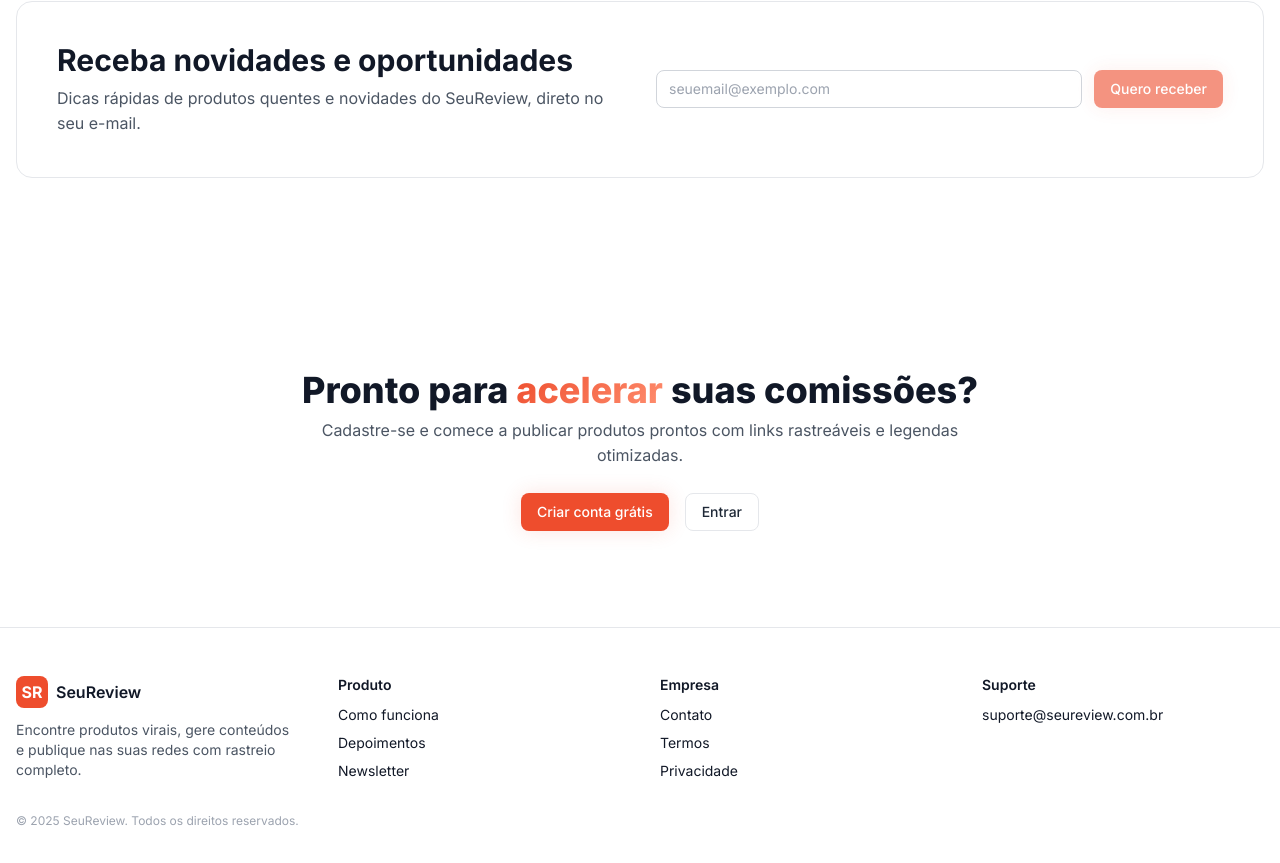
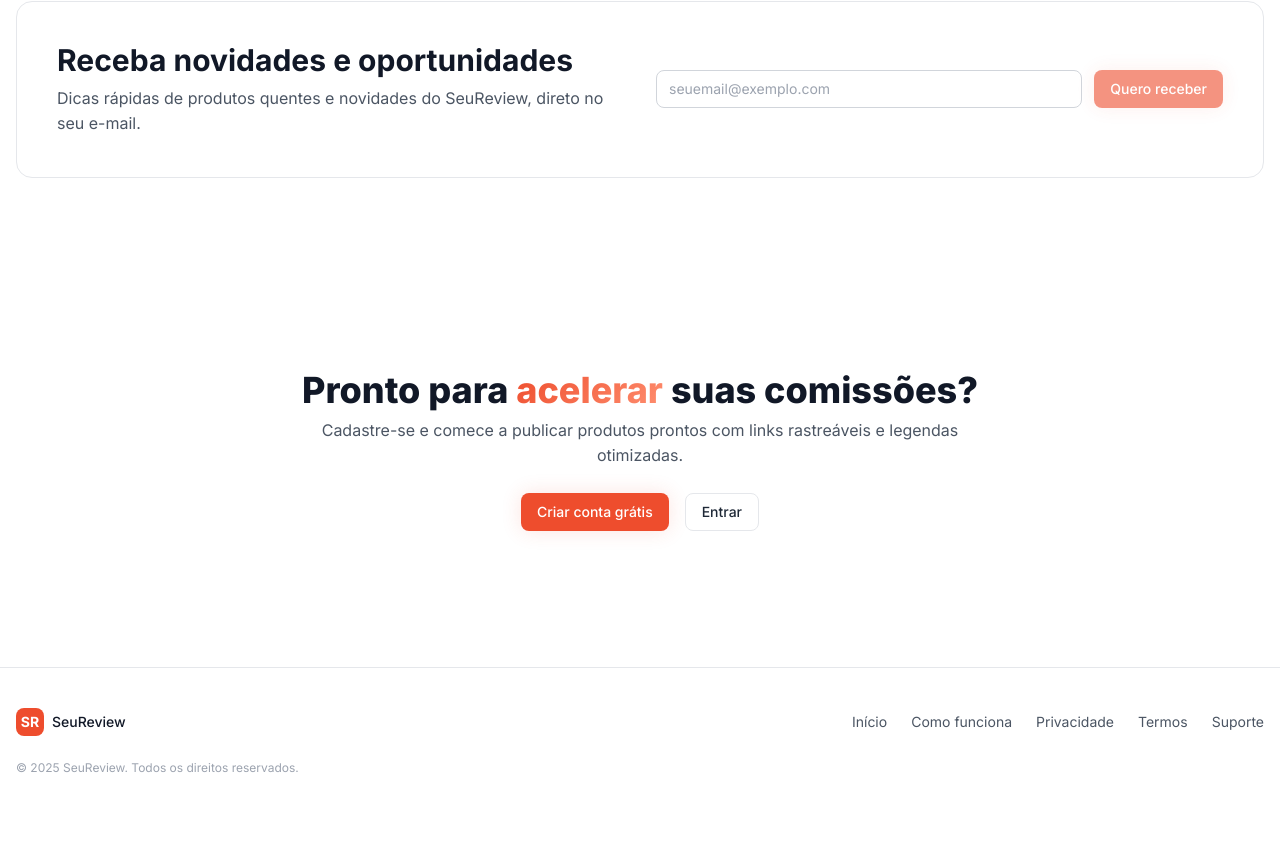
Before and after one commit to marciobever/seureview.com.br, a Next.js app: page / in a window 1280 px wide. Shown: the part 1057-1920 px from the top of the page. After the commit the page ends 1873 px from the top, so only its background shows below. Built offline with nearby package versions, Linux system fonts and the light colour scheme; no server answers.

Commit message:
Update Footer.tsx

```diff
--- a/components/Footer.tsx
+++ b/components/Footer.tsx
@@ -1,48 +1,27 @@
 import Link from 'next/link';
 
 export default function Footer() {
-  const year = new Date().getFullYear();
   return (
-    <footer className="border-t bg-white">
-      <div className="max-container py-12">
-        <div className="grid gap-10 md:grid-cols-4">
-          <div>
-            <div className="flex items-center gap-2">
-              <span className="inline-flex h-8 w-8 items-center justify-center rounded-lg bg-[#EE4D2D] text-white font-bold">SR</span>
-              <span className="font-semibold text-gray-900">SeuReview</span>
-            </div>
-            <p className="mt-3 text-sm text-gray-600">
-              Encontre produtos virais, gere conteúdos e publique nas suas redes com rastreio completo.
-            </p>
+    <footer className="border-t mt-10">
+      <div className="mx-auto max-w-7xl px-4 py-10 text-sm text-gray-600">
+        <div className="flex flex-col md:flex-row md:items-center md:justify-between gap-6">
+          <div className="flex items-center gap-2">
+            <span className="inline-flex h-7 w-7 items-center justify-center rounded-lg bg-[#EE4D2D] text-white font-bold">SR</span>
+            <span className="font-medium text-gray-900">SeuReview</span>
           </div>
 
-          <nav aria-label="Produto" className="text-sm">
-            <h4 className="font-semibold text-gray-900">Produto</h4>
-            <ul className="mt-3 space-y-2">
-              <li><Link href="/como-funciona" className="hover:text-gray-900">Como funciona</Link></li>
-              <li><a href="/#depoimentos" className="hover:text-gray-900">Depoimentos</a></li>
-              <li><a href="/#newsletter" className="hover:text-gray-900">Newsletter</a></li>
-            </ul>
+          <nav className="flex flex-wrap items-center gap-x-6 gap-y-2">
+            <Link className="hover:text-gray-900" href="/">Início</Link>
+            <Link className="hover:text-gray-900" href="/como-funciona">Como funciona</Link>
+            <Link className="hover:text-gray-900" href="/privacy">Privacidade</Link>
+            <Link className="hover:text-gray-900" href="/terms">Termos</Link>
+            <a className="hover:text-gray-900" href="mailto:suporte@seureview.com.br">Suporte</a>
           </nav>
-
-          <nav aria-label="Empresa" className="text-sm">
-            <h4 className="font-semibold text-gray-900">Empresa</h4>
-            <ul className="mt-3 space-y-2">
-              <li><Link href="/contato" className="hover:text-gray-900">Contato</Link></li>
-              <li><Link href="/terms" className="hover:text-gray-900">Termos</Link></li>
-              <li><Link href="/privacy" className="hover:text-gray-900">Privacidade</Link></li>
-            </ul>
-          </nav>
-
-          <div className="text-sm">
-            <h4 className="font-semibold text-gray-900">Suporte</h4>
-            <ul className="mt-3 space-y-2">
-              <li><a className="hover:text-gray-900" href="mailto:suporte@seureview.com.br">suporte@seureview.com.br</a></li>
-            </ul>
-          </div>
         </div>
 
-        <p className="mt-8 text-xs text-gray-400">© {year} SeuReview. Todos os direitos reservados.</p>
+        <p className="mt-6 text-xs text-gray-400">
+          © {new Date().getFullYear()} SeuReview. Todos os direitos reservados.
+        </p>
       </div>
     </footer>
   );
```
